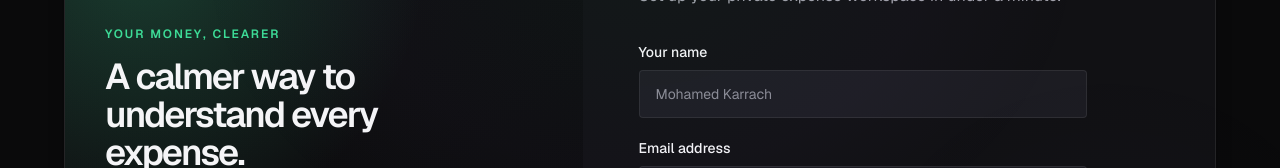
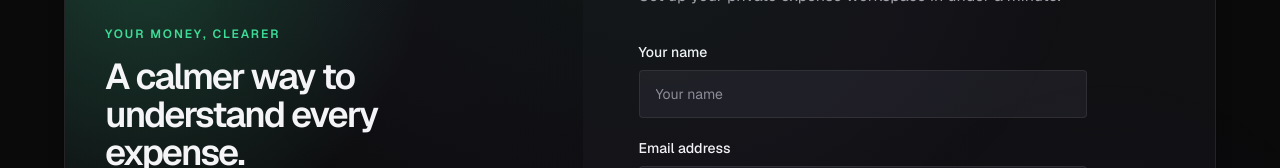
Before and after one commit to EXPOZOR/app, a Next.js app in the folder apps/web/: page /signup in a window 1280 px wide. Shown: the part 203-371 px from the top of the page. Built offline with nearby package versions, Linux system fonts and the light colour scheme.

Commit message:
fix: remove personal signup placeholder

```diff
--- a/apps/web/src/components/auth/auth-panel.tsx
+++ b/apps/web/src/components/auth/auth-panel.tsx
@@ -104,7 +104,7 @@ export function AuthPanel({ mode }: { mode: AuthMode }) {
                       type="text"
                       autoComplete="name"
                       required
-                      placeholder="Mohamed Karrach"
+                      placeholder="Your name"
                       disabled={isPending}
                     />
                   </div>
```
